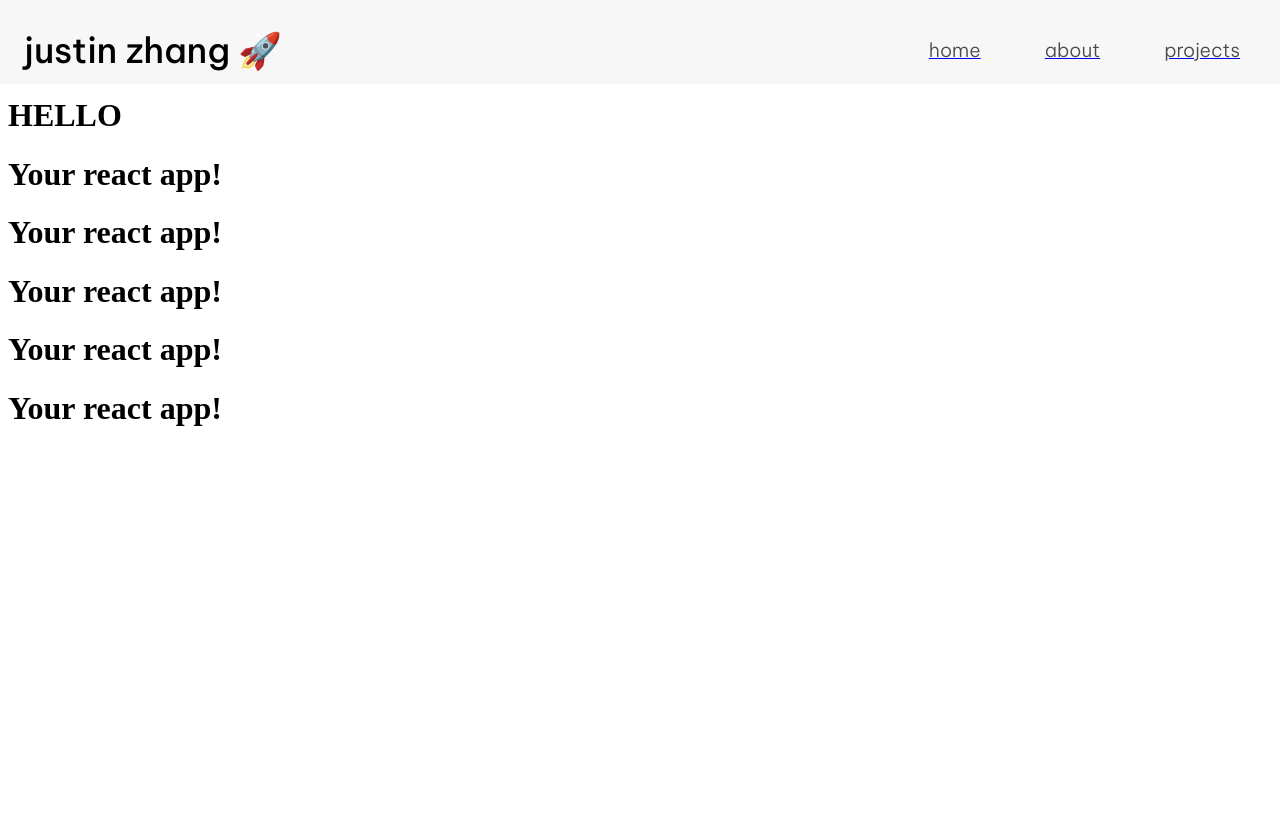
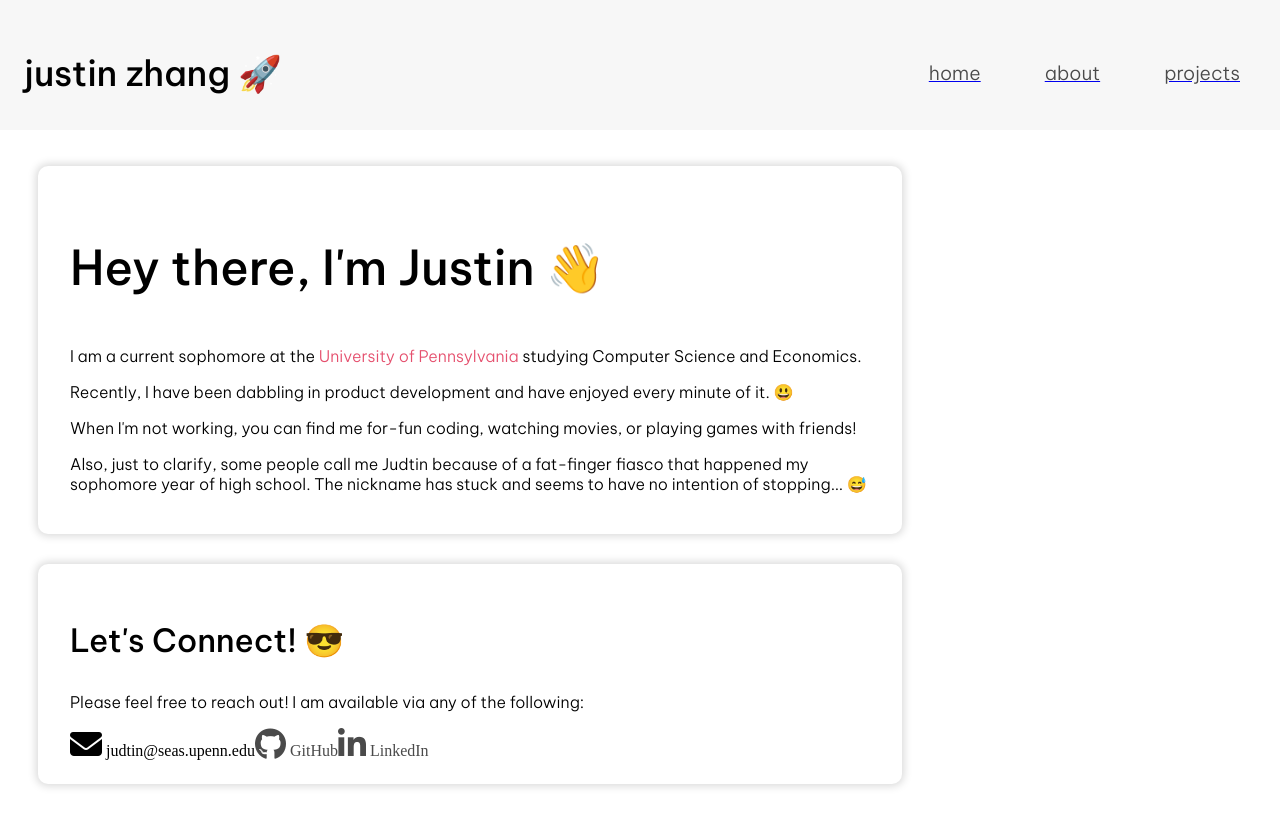
Before and after one commit to judtinzhang/personal-website, a React (Vite) app: page / in a window 1280 px wide. Built offline with nearby package versions, Linux system fonts and the light colour scheme.

Commit message:
added cards and began on home page

```diff
--- a/index.html
+++ b/index.html
@@ -3,6 +3,7 @@
     <link rel="preconnect" href="https://fonts.googleapis.com">
     <link rel="preconnect" href="https://fonts.gstatic.com" crossorigin>
     <link href="https://fonts.googleapis.com/css2?family=Be+Vietnam+Pro:wght@300;350;400;500;600&display=swap" rel="stylesheet">
+    <script src="https://kit.fontawesome.com/796298b6bd.js" crossorigin="anonymous"></script>
   </head>
   <body>
     <div id="react-root"></div>
--- a/src/App.js
+++ b/src/App.js
@@ -1,19 +1,49 @@
 import React from 'react'
 
 import Nav from './components/Nav'
-import Home from './components/Home'
+import { Text, HeaderSpace, Card, Column, HyperLink, Anchor } from './components/Styles'
 
-const App = () => (
-    <>
-        <Nav />
-        <Home />
-        <h1>Your react app!</h1>
-        <h1>Your react app!</h1>
-        <h1>Your react app!</h1>
-        <h1>Your react app!</h1>
-        <h1>Your react app!</h1>
+const App = () => {
+    return (
+        <>
+            <Nav />
+            <HeaderSpace />
+            <Card>
+                <Text bold size='3rem'>
+                    Hey there, I'm Justin 👋
+                </Text>
+                <Text>
+                    I am a current sophomore at the <HyperLink href="https://www.upenn.edu/" target="_blank">University of Pennsylvania</HyperLink> studying Computer Science and Economics.
+                </Text>
+                <Text>
+                    Recently, I have been dabbling in product development and have enjoyed every minute of it. 😃
+                </Text>
+                <Text>
+                    When I'm not working, you can find me for-fun coding, watching movies, or playing games with friends!
+                </Text>
+                <Text>
+                    Also, just to clarify, some people call me Judtin because of a fat-finger fiasco that happened my sophomore year of high school.
+                    The nickname has stuck and seems to have no intention of stopping... 😅
+                </Text>
+            </Card>
+            <Card>
+                <Text bold size='2rem'>
+                    Let's Connect! 😎
+                </Text>
+                <Text>
+                    Please feel free to reach out! I am available via any of the following:
+                </Text>
 
-    </>
-
-)
+                {/* work on this! */}
+                <i class="fas fa-envelope fa-2x"></i> judtin@seas.upenn.edu
+                <Anchor href="https://www.linkedin.com/in/justin-a-zhang/" target="_blank">
+                <i class="fab fa-github fa-2x" /> GitHub
+                </Anchor>
+                <Anchor href="https://www.linkedin.com/in/justin-a-zhang/" target="_blank">
+                    <i class="fab fa-linkedin-in fa-2x" /> LinkedIn
+                </Anchor>
+            </Card>
+        </>
+    )
+}
 export default App
--- a/src/components/About.js
+++ b/src/components/About.js
@@ -1,11 +1,14 @@
 import React, { useState } from 'react'
 import Nav from './Nav'
+import { HeaderSpace } from './Styles'
+
 
 
 const About= () => {
     return (
         <>
             <Nav />
+            <HeaderSpace />
             <h1>hello about!</h1>
         </>
     )
--- a/src/components/Home.js
+++ /dev/null
@@ -1,14 +0,0 @@
-import React from 'react'
-import { HeaderSpace } from './Styles'
-
-
-const Home = () => {
-    return (
-        <>
-            <HeaderSpace />
-            <h1>HELLO</h1>
-        </>
-    )
-}
-
-export default Home
--- a/src/components/Nav.js
+++ b/src/components/Nav.js
@@ -10,9 +10,8 @@ const NavLink = ({ title, link }) => (
     </div>
 )
 
-const Nav = () => {
-
-    return (
+const Nav = () =>
+(
     <>
         <NavStyle>
             <Text bold size='2.2rem'>justin zhang 🚀</Text>
@@ -24,6 +23,5 @@ const Nav = () => {
         </NavStyle>
     </>
 )
-}
 
 export default Nav
--- a/src/components/Projects.js
+++ b/src/components/Projects.js
@@ -1,11 +1,13 @@
 import React, { useState } from 'react'
 import Nav from './Nav'
+import { HeaderSpace } from './Styles'
 
 
 const Projects = () => {
     return (
         <>
             <Nav />
+            <HeaderSpace />
             <h1>hello project!</h1>
         </>
     )
--- a/src/components/Styles.js
+++ b/src/components/Styles.js
@@ -4,7 +4,7 @@ export const NavStyle = s.nav`
   padding: 1rem 1.5rem 0rem 1.5rem;
   display: flex;
   width: 100%;
-  max-height: 4.25rem;
+  max-height: 8rem;
   position: fixed;
   top: 0;
   left: 0;
@@ -28,10 +28,35 @@ export const Anchor = s.a`
   text-decoration: none!important;
   &:hover {
     text-decoration: none!important;
-    color: #ee7674;
+    color: #e54f6d;
+  }
+`
+
+export const HyperLink = s.a`
+  color: #e54f6d;
+  text-decoration: none!important;
+  &:hover {
+    text-decoration: none!important;
+    color: #4a4a4a;
   }
 `
 
 export const HeaderSpace = s.div`
-  height: 4.25rem;
+  height: 8rem;
 `
+
+export const Card = s.div`
+  border-radius: 10px;
+  box-shadow: 0 0 8px 2px #d9d9d9;
+  padding: 1.5rem 2rem;
+  background-color: white;
+  margin-bottom: 2rem;
+  max-width: 50rem;
+  margin: 30px
+`
+
+export const Column = s.div`
+  display: flex;
+  align-items: center;
+  justify-content: space-evenly;
+`
```
Lines whose indentation alone changed are shown as unchanged.
